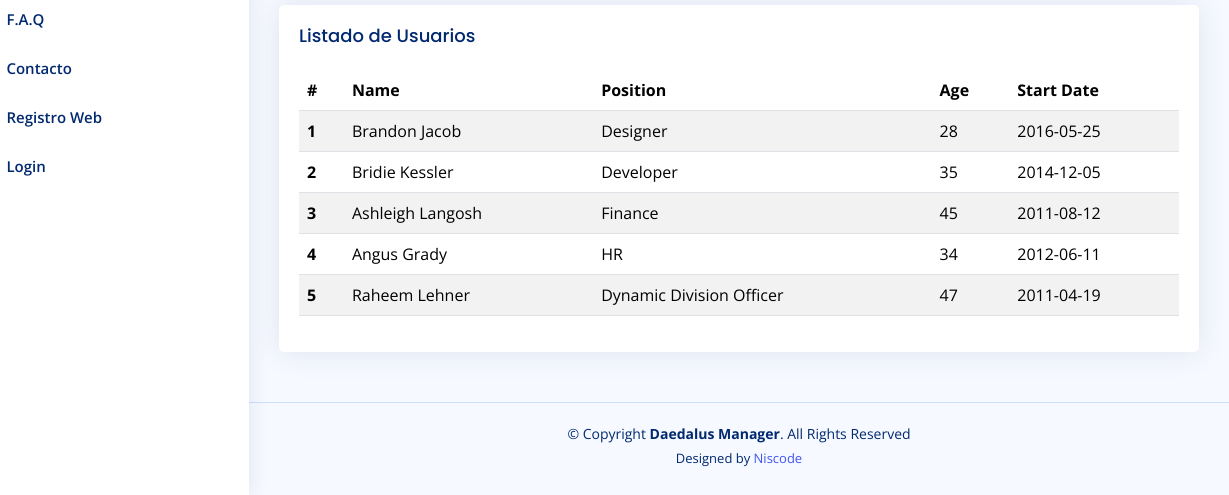
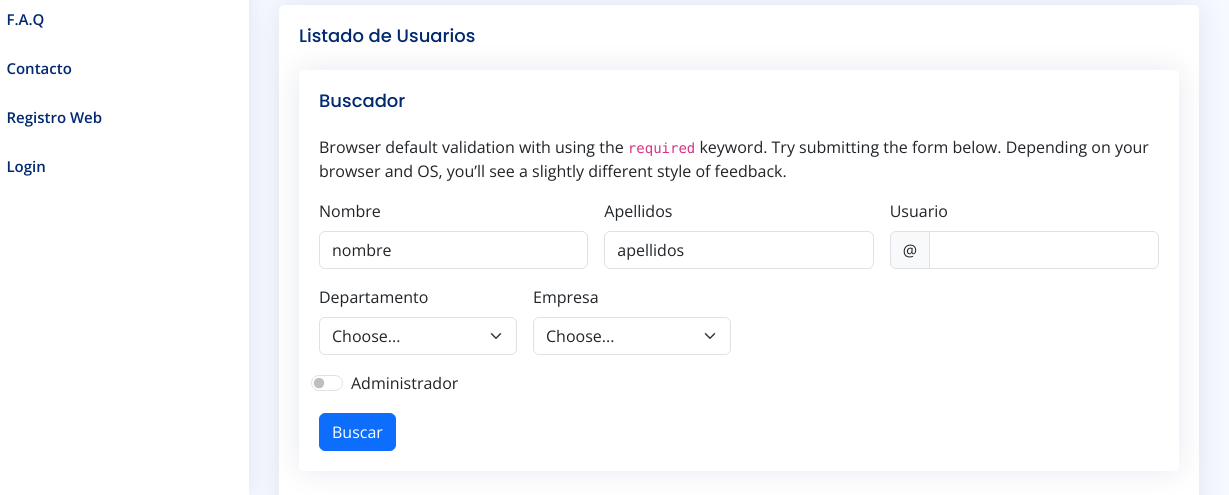
Before and after one commit to Niskeletor/nebrija, a plain HTML site: page src/main/webapp/usuariosweb.html in a window 1280 px wide. Both pictures are taken after a click on the tab "Consultas". Shown: the part 305-800 px from the top of the page, 51-1280 px from the left. Drawn offline with nearby package versions, Linux system fonts and the light colour scheme; a web font is replaced by a local one.

Commit message:
Comenzando con Buscador

```diff
--- a/src/main/webapp/usuariosweb.html
+++ b/src/main/webapp/usuariosweb.html
@@ -25,6 +25,7 @@
   <link href="assets/vendor/quill/quill.bubble.css" rel="stylesheet">
   <link href="assets/vendor/remixicon/remixicon.css" rel="stylesheet">
   <link href="assets/vendor/simple-datatables/style.css" rel="stylesheet">
+  <link href="assets/css/estiloListas.css" rel="stylesheet">
 
   <!-- Css del Main -->
   <link href="assets/css/style.css" rel="stylesheet">
@@ -302,6 +303,7 @@
                       <div class="col-sm-10">
                         <input type="email" class="form-control" id="input-Email" name="input-Email" >
                       </div>
+
                     </div>
 
                       <!-- Añadido div con clase 'row mb-3' -->
@@ -350,6 +352,7 @@
                         </div>
                       </div>
 
+
                     <div class="row mb-3">
                       <label for="foto" class="col-sm-2 col-form-label">File Upload</label>
                       <div class="col-sm-10">
@@ -385,19 +388,14 @@
 
 
                   <!-- fORMULARIO SOLO ENVIO ARCHIVOS-->
-                  <form action="AltaLogin" method="post" enctype="multipart/form-data">
 
-                    <input type="file" name="foto" />
-                    <input type="submit" value="Upload" />
-
-                  </form>
 
 
                 </div>
               </div>
 
 
-                Sunt est soluta temporibus accusantium neque nam maiores cumque temporibus. Tempora libero non est unde veniam est qui dolor. Ut sunt iure rerum quae quisquam autem eveniet perspiciatis odit. Fuga sequi sed ea saepe at unde.
+               Gestión de alta de usuarios para el portal Web, por favor contacte con el administrados del sistema ante incidencias
             </div>
 
 
@@ -413,54 +411,69 @@
                   <h5 class="card-title">Listado de Usuarios</h5>
 
                   <!-- Listado de Usuarios -->
-                  <table class="table table-striped">
-                    <thead>
-                      <tr>
-                        <th scope="col">#</th>
-                        <th scope="col">Name</th>
-                        <th scope="col">Position</th>
-                        <th scope="col">Age</th>
-                        <th scope="col">Start Date</th>
-                      </tr>
-                    </thead>
-                    <tbody>
-                      <tr>
-                        <th scope="row">1</th>
-                        <td>Brandon Jacob</td>
-                        <td>Designer</td>
-                        <td>28</td>
-                        <td>2016-05-25</td>
-                      </tr>
-                      <tr>
-                        <th scope="row">2</th>
-                        <td>Bridie Kessler</td>
-                        <td>Developer</td>
-                        <td>35</td>
-                        <td>2014-12-05</td>
-                      </tr>
-                      <tr>
-                        <th scope="row">3</th>
-                        <td>Ashleigh Langosh</td>
-                        <td>Finance</td>
-                        <td>45</td>
-                        <td>2011-08-12</td>
-                      </tr>
-                      <tr>
-                        <th scope="row">4</th>
-                        <td>Angus Grady</td>
-                        <td>HR</td>
-                        <td>34</td>
-                        <td>2012-06-11</td>
-                      </tr>
-                      <tr>
-                        <th scope="row">5</th>
-                        <td>Raheem Lehner</td>
-                        <td>Dynamic Division Officer</td>
-                        <td>47</td>
-                        <td>2011-04-19</td>
-                      </tr>
-                    </tbody>
-                  </table>
+
+                  <section class="section">
+                    <div class="row">
+                      <div class="col-lg-12">
+
+                        <div class="card">
+                          <div class="card-body">
+                            <h5 class="card-title">Buscador</h5>
+                            <p>Browser default validation with using the <code>required</code> keyword. Try submitting the form below. Depending on your browser and OS, you’ll see a slightly different style of feedback.</p>
+
+                            <!-- Browser Default Validation -->
+                            <form class="row g-3">
+                              <div class="col-md-4">
+                                <label for="validationDefault01" class="form-label">Nombre</label>
+                                <input type="text" class="form-control" id="validationDefault01" value="nombre" >
+                              </div>
+                              <div class="col-md-4">
+                                <label for="validationDefault02" class="form-label">Apellidos</label>
+                                <input type="text" class="form-control" id="validationDefault02" value="apellidos" >
+                              </div>
+                              <div class="col-md-4">
+                                <label for="validationDefaultUsername" class="form-label">Usuario</label>
+                                <div class="input-group">
+                                  <span class="input-group-text" id="inputGroupPrepend2">@</span>
+                                  <input type="text" class="form-control" id="validationDefaultUsername" aria-describedby="inputGroupPrepend2" >
+                                </div>
+                              </div>
+                              <div class="col-md-3">
+                                <label for="validationDefault03" class="form-label">Departamento</label>
+                                <select class="form-select" id="validationDefault04" required>
+                                  <option selected disabled value="0">Choose...</option>
+                                  <option value="1">Logístico</option>
+                                  <option value="2">Diplomático</option>
+                                  <option value="3">Militar</option>
+                                  <option value="2">IT</option>
+                                  <option value="3">Mantenimiento</option>
+                                </select>
+                              </div>
+                              <div class="col-md-3">
+                                <label for="validationDefault04" class="form-label">Empresa</label>
+                                <select class="form-select" id="validationDefault04" required>
+                                  <option selected disabled value="0">Choose...</option>
+                                  <option value="1">Harkonnen</option>
+                                  <option value="2">Atreides</option>
+                                  <option value="3">Corrino</option>
+                                </select>
+                              </div>
+                              <div class="form-check form-switch">
+                                <input class="form-check-input" type="checkbox" id="flexSwitchCheckDefault">
+                                <label class="form-check-label" for="flexSwitchCheckDefault">Administrador</label>
+                              </div>
+
+                              <div class="col-12">
+                                <button class="btn btn-primary" type="submit">Buscar</button>
+                              </div>
+                            </form>
+                            <!-- End Browser Default Validation -->
+
+                          </div>
+                        </div>
+
+                      </div>
+
                   <!-- End Listado de Usuarios -->
 
                 </div>
```
